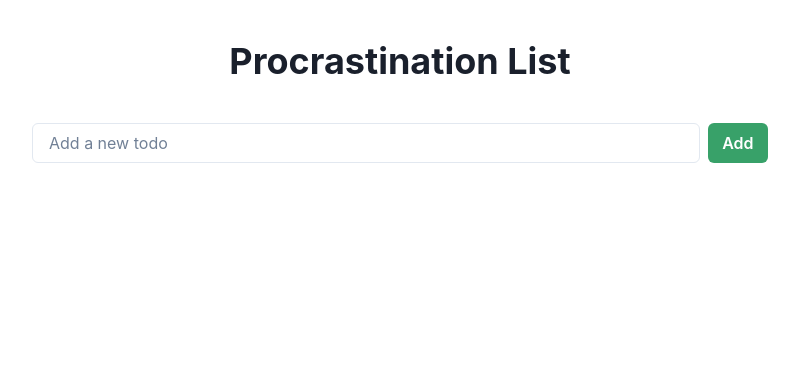
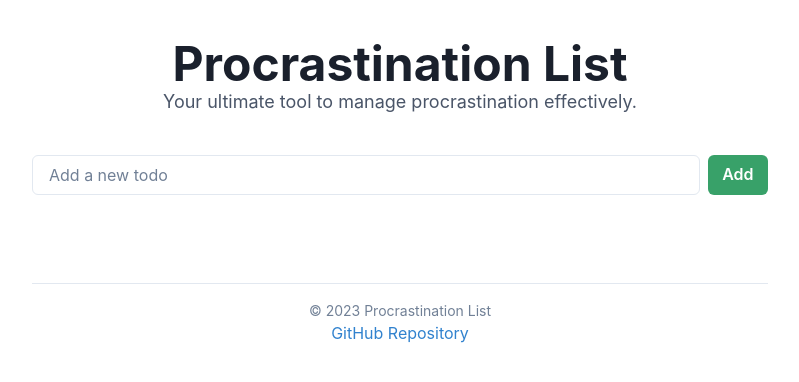
Before and after one commit to GPT-Engineer-App-Dev/plan-plotter, a React (Vite) app: page / in a window 1280 px wide. Shown: the top 382 px of the page, without its empty margins (240-1039 px from the left). Built offline with nearby package versions, Linux system fonts and the light colour scheme.

Commit message:
Added header and footer to the todo app with title, description, copyright notice, and GitHub link.

```diff
--- a/src/pages/Index.jsx
+++ b/src/pages/Index.jsx
@@ -8,6 +8,7 @@ import {
   Heading,
   IconButton,
   Input,
+  Link,
   List,
   ListItem,
   Text,
@@ -41,7 +42,10 @@ const Index = () => {
   return (
     <Container centerContent maxW="container.md" py={10}>
       <VStack spacing={4} width="100%">
-        <Heading as="h1" size="xl" mb={6}>Procrastination List</Heading>
+        <Box as="header" width="100%" mb={6} textAlign="center">
+          <Heading as="h1" size="2xl">Procrastination List</Heading>
+          <Text fontSize="lg" color="gray.600">Your ultimate tool to manage procrastination effectively.</Text>
+        </Box>
         <Flex width="100%" mb={4}>
           <Input
             placeholder="Add a new todo"
@@ -71,6 +75,10 @@ const Index = () => {
             </ListItem>
           ))}
         </List>
+        <Box as="footer" width="100%" mt={10} textAlign="center" borderTop="1px" borderColor="gray.200" pt={4}>
+          <Text fontSize="sm" color="gray.500">© 2023 Procrastination List</Text>
+          <Link href="https://github.com/your-repo" color="blue.500" isExternal>GitHub Repository</Link>
+        </Box>
       </VStack>
     </Container>
   );
```
